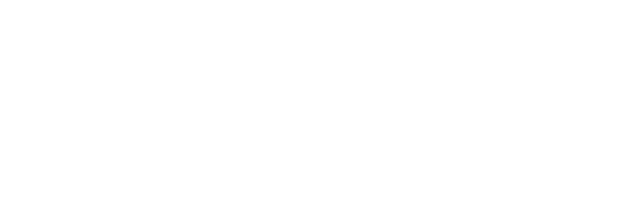
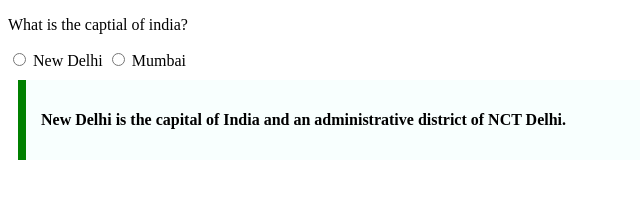
Before and after one commit to acciojob/trivia-Skyer3108, a website: page main.html in a window 1280 px wide. Shown: the whole page, without its empty margins (0-640 px from the left). Drawn offline with Linux system fonts and the light colour scheme.

Commit message:
created a submission

```diff
--- a/main.html
+++ b/main.html
@@ -8,6 +8,15 @@
 
 <body>
 	<!-- the entire body must be written by student -->
+	<p>What is the captial of india?</p>
+	<input type='radio'/>
+	<lable>New Delhi</lable>
+	<input type='radio'/>
+	<lable>Mumbai</lable>
+
+	<div class='para'>
+		<p>New Delhi is the capital of India and an administrative district of NCT Delhi.</p>
+	</div>
     <script type="text/javascript" src="./script.js">
 </script>
 
--- a/styles.css
+++ b/styles.css
@@ -1,2 +1,10 @@
 
 /* Your CSS Code here. */
+.para{
+	width:600px;
+	margin:10px;
+	padding:15px;
+	border-left:8px solid green;
+	background-color: #f8fffe;
+	font-weight:bold;
+}
```
